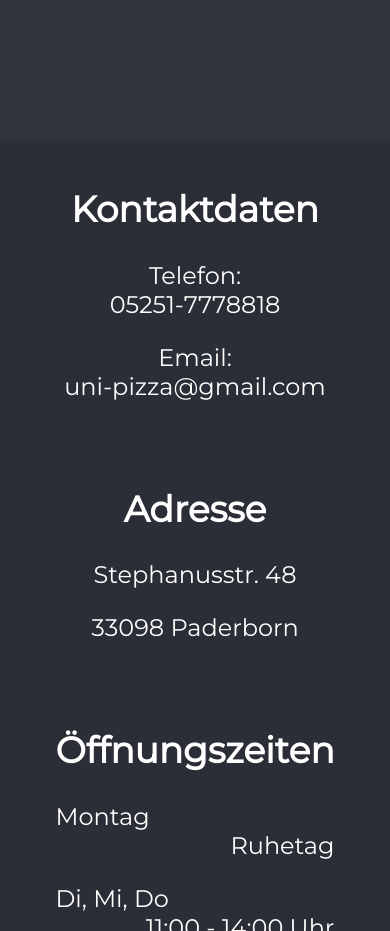
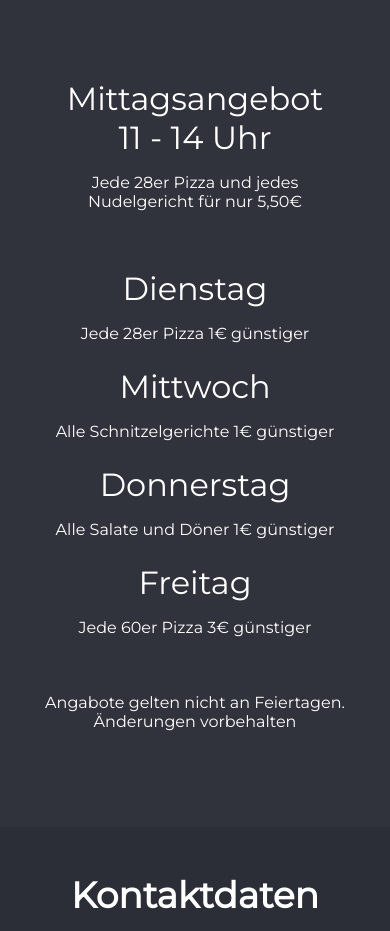
Before and after one commit to statist32/uni-pizza, a Gatsby site: page / in a window 390 px wide. Shown: the part 1989-2920 px from the top of the page. Built offline with nearby package versions, Linux system fonts and the light colour scheme; Gatsby itself is replaced by a stand-in of ours.

Commit message:
added Offers and made them responsive

```diff
--- /dev/null
+++ b/src/components/Offers.css
@@ -0,0 +1,37 @@
+.offer-wrapper {
+  width: 80%;
+  margin: 0 auto;
+  /* border: 1px solid red; */
+  display: flex;
+  flex-flow: column wrap;
+  justify-content: center;
+  align-items: center;
+}
+.offer-offers-wrapper {
+  display: flex;
+  flex-flow: row wrap;
+  align-items: baseline;
+}
+
+.offer-daily {
+  flex: 1 1 200px;
+  display: flex;
+  flex-flow: column wrap;
+  margin: 0 0.5rem 1.5rem 0.5rem;
+  justify-content: center;
+}
+
+.offer-day {
+  font-size: 2rem;
+  margin-bottom: 1rem;
+  text-align: center;
+}
+
+.offer-desc {
+  text-align: center;
+}
+
+.offer-disclaimer {
+  margin-top: 2rem;
+  text-align: center;
+}
--- a/src/components/Offers.js
+++ b/src/components/Offers.js
@@ -1,40 +1,42 @@
 import React from "react"
-
-const styles = {
-  dailyOffer: {},
-  day: {},
-  offer: {},
-  disclaimer: {},
-}
-
+import "./Offers.css"
 export default function Offers() {
   return (
-    <div>
-      <div style={styles.dailyOffer}>
-        <span style={styles.day}>Mittagsangebot 11 - 14 Uhr</span>
-        <span style={styles.offer}>
+    <div className="offer-wrapper">
+      <div className="offer-daily">
+        <span className="offer-day">
+          <span>Mittagsangebot</span> <br />
+          <span>11 - 14 Uhr</span>
+        </span>
+        <span className="offer-desc">
           Jede 28er Pizza und jedes Nudelgericht für nur 5,50€
         </span>
       </div>
-      <div style={styles.dailyOffer}>
-        <span style={styles.day}>Dienstag</span>
-        <span style={styles.offer}>Jede 28er Pizza 1€ günstiger</span>
+      <div className="offer-offers-wrapper">
+        <div className="offer-daily">
+          <span className="offer-day">Dienstag</span>
+          <span className="offer-desc">Jede 28er Pizza 1€ günstiger</span>
+        </div>
+        <div className="offer-daily">
+          <span className="offer-day">Mittwoch</span>
+          <span className="offer-desc">
+            Alle Schnitzelgerichte 1€ günstiger
+          </span>
+        </div>
+        <div className="offer-daily">
+          <span className="offer-day">Donnerstag</span>
+          <span className="offer-desc">
+            {" "}
+            Alle Salate und Döner 1€ günstiger
+          </span>
+        </div>
+        <div className="offer-daily">
+          <span className="offer-day">Freitag</span>
+          <span className="offer-desc">Jede 60er Pizza 3€ günstiger</span>
+        </div>
       </div>
-      <div style={styles.dailyOffer}>
-        <span style={styles.day}>Mittwoch</span>
-        <span style={styles.offer}>Alle Schnitzelgerichte 1€ günstiger</span>
-      </div>
-      <div style={styles.dailyOffer}>
-        <span style={styles.day}>Donnerstag</span>
-        <span style={styles.offer}> Alle Salate und Döner 1€ günstiger</span>
-      </div>
-      <div style={styles.dailyOffer}>
-        <span style={styles.day}>Freitag</span>
-        <span style={styles.offer}>Jede 60er Pizza 3€ günstiger</span>
-      </div>
-
-      <div style={styles.disclaimer}>
-        <span>Angabote gelten nicht an Feiertagen.</span>
+      <div className="offer-disclaimer">
+        <span>Angabote gelten nicht an Feiertagen.</span> <br />
         <span>Änderungen vorbehalten</span>
       </div>
     </div>
--- a/src/pages/index.js
+++ b/src/pages/index.js
@@ -21,7 +21,7 @@ const IndexPage = () => (
     <WelcomeText />
     <Food />
 
-    {/* <Offers /> */}
+    <Offers />
   </Layout>
 )
 
```
